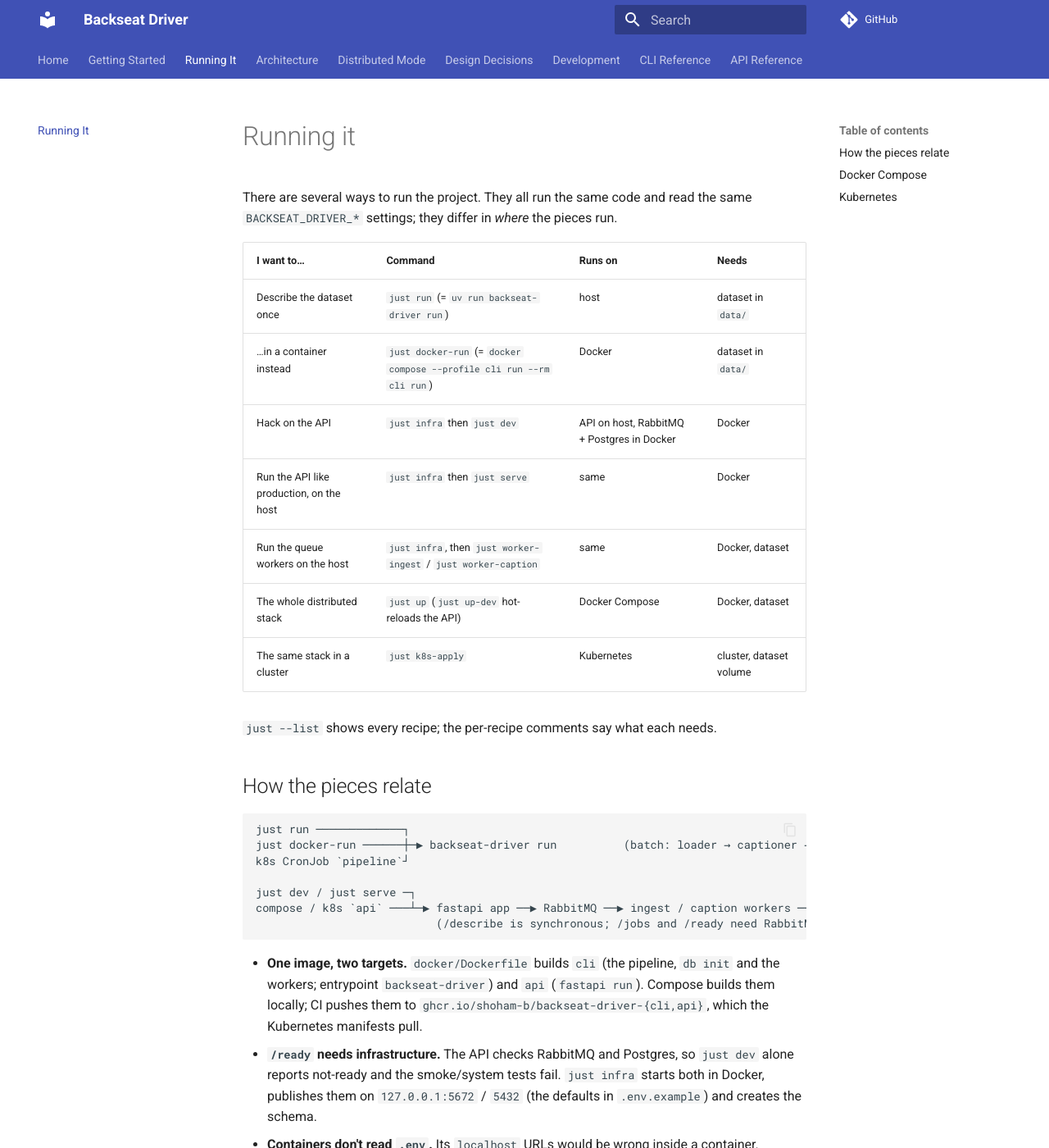
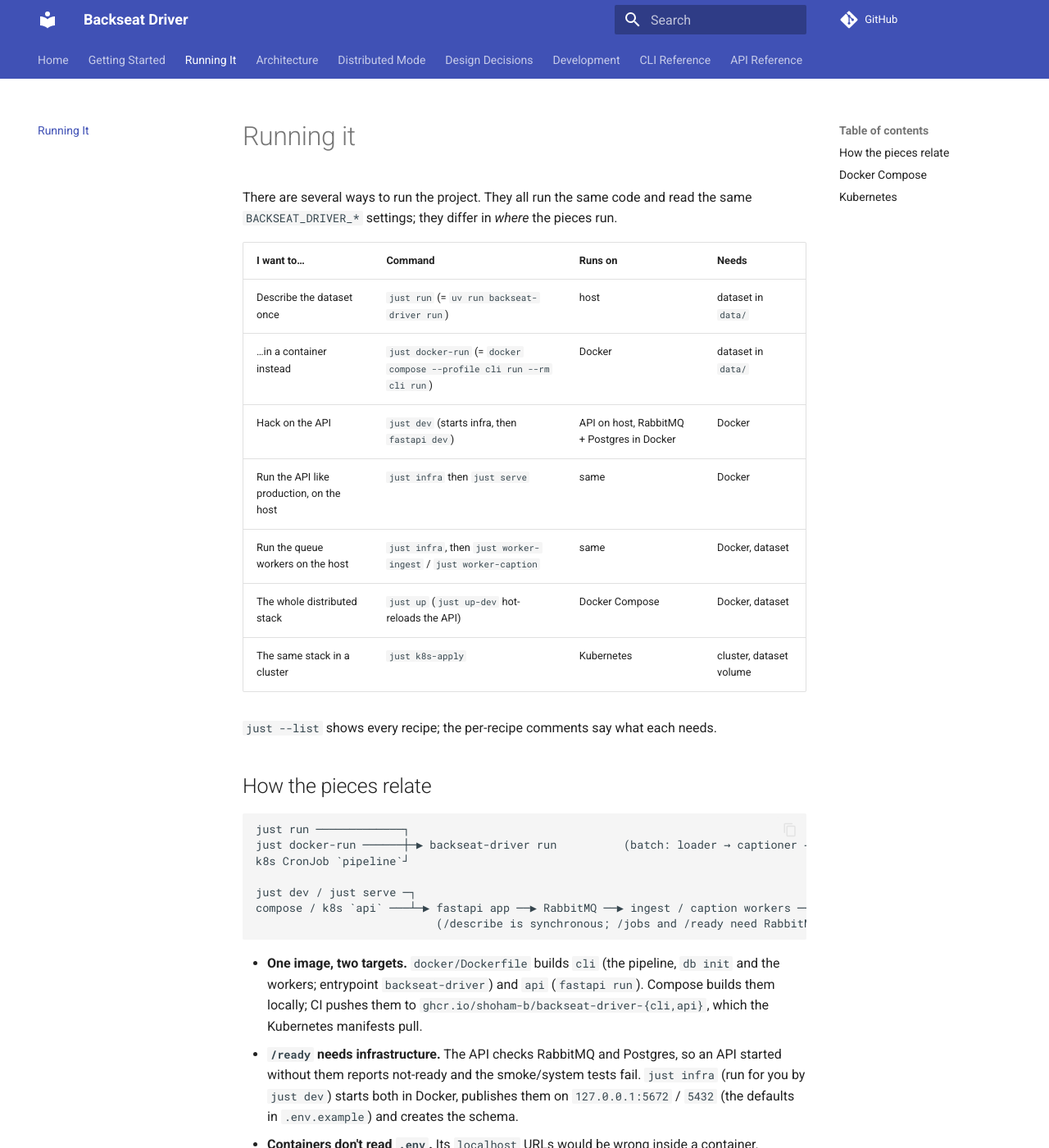
Before and after one commit to shoham-b/backseat-driver, an MkDocs documentation site: the page built from docs/running.md, in a window 1280 px wide and 1400 px high. Shown: the whole window at 82% size. Built offline with MkDocs 1.6.1 and Material for MkDocs 9.7.7, drawn with Linux system fonts in a browser that asks for light colours; comment, search, counter and statistics services are not loaded.

Commit message:
feat: make just dev start the infra before fastapi dev
Co-Authored-By: Claude Sonnet 5.5 <noreply@anthropic.com>
Claude-Session: https://claude.ai/code/session_011SDsEmiXZ4Ss66VhSF71Y3

````diff
--- a/docs/running.md
+++ b/docs/running.md
@@ -6,7 +6,7 @@ There are several ways to run the project. They all run the same code and read t
 |---|---|---|---|
 | Describe the dataset once | `just run` (= `uv run backseat-driver run`) | host | dataset in `data/` |
 | …in a container instead | `just docker-run` (= `docker compose --profile cli run --rm cli run`) | Docker | dataset in `data/` |
-| Hack on the API | `just infra` then `just dev` | API on host, RabbitMQ + Postgres in Docker | Docker |
+| Hack on the API | `just dev` (starts infra, then `fastapi dev`) | API on host, RabbitMQ + Postgres in Docker | Docker |
 | Run the API like production, on the host | `just infra` then `just serve` | same | Docker |
 | Run the queue workers on the host | `just infra`, then `just worker-ingest` / `just worker-caption` | same | Docker, dataset |
 | The whole distributed stack | `just up` (`just up-dev` hot-reloads the API) | Docker Compose | Docker, dataset |
@@ -27,7 +27,7 @@ compose / k8s `api` ───┴─▶ fastapi app ──▶ RabbitMQ ──▶
 ```
 
 - **One image, two targets.** `docker/Dockerfile` builds `cli` (the pipeline, `db init` and the workers; entrypoint `backseat-driver`) and `api` (`fastapi run`). Compose builds them locally; CI pushes them to `ghcr.io/shoham-b/backseat-driver-{cli,api}`, which the Kubernetes manifests pull.
-- **`/ready` needs infrastructure.** The API checks RabbitMQ and Postgres, so `just dev` alone reports not-ready and the smoke/system tests fail. `just infra` starts both in Docker, publishes them on `127.0.0.1:5672` / `5432` (the defaults in `.env.example`) and creates the schema.
+- **`/ready` needs infrastructure.** The API checks RabbitMQ and Postgres, so an API started without them reports not-ready and the smoke/system tests fail. `just infra` (run for you by `just dev`) starts both in Docker, publishes them on `127.0.0.1:5672` / `5432` (the defaults in `.env.example`) and creates the schema.
 - **Containers don't read `.env`.** Its `localhost` URLs would be wrong inside a container. Compose instead interpolates the captioner settings (`BACKSEAT_DRIVER_VLM_BACKEND`, model names, `ANTHROPIC_API_KEY`, …) from your shell or `.env`, so `BACKSEAT_DRIVER_VLM_BACKEND=ollama just up` and a `.env` entry behave the same. Broker and database URLs always point at the compose services.
 - **Ollama on the host.** Containers reach it at `host.docker.internal:11434`; override with `BACKSEAT_DRIVER_COMPOSE_OLLAMA_URL`.
 - **Model weights are cached** in the `hf-cache` volume, so repeat runs don't re-download them.
````
Also changed, not shown: docs/architecture.md (+1 -1 lines), docs/development.md (+1 -1 lines), docs/getting-started.md (+1 -2 lines), 3 other files.
